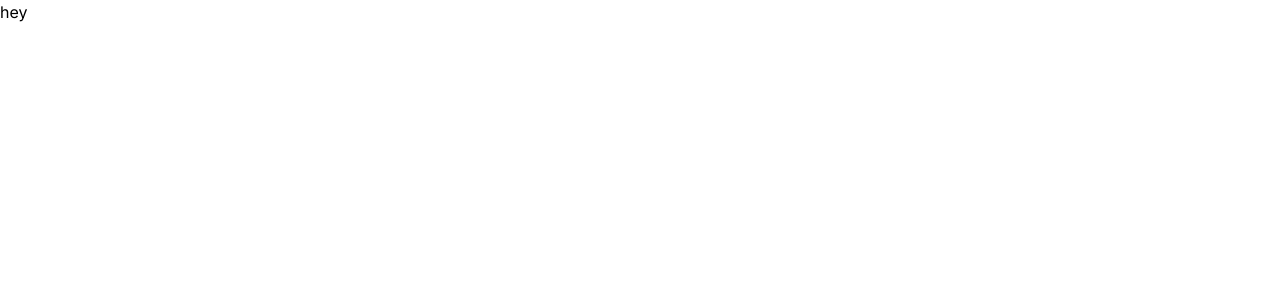
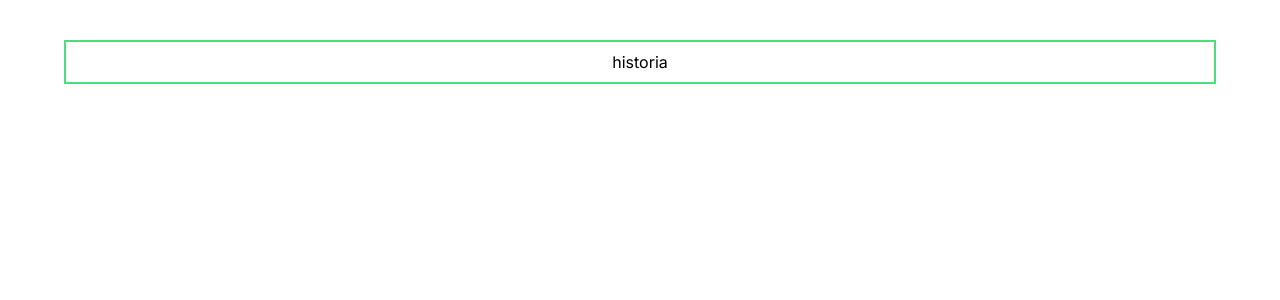
Before and after one commit to mbozhik/historia, a Next.js app: page / in a window 1280 px wide. Shown: the top 300 px of the page. Built offline with nearby package versions, Linux system fonts and the light colour scheme.

Commit message:
init `Container` Global component

```diff
--- a/src/app/page.tsx
+++ b/src/app/page.tsx
@@ -1,5 +1,9 @@
-import Image from 'next/image'
+import Container from '#/Global/Container'
 
 export default function Home() {
-  return <h1>hey</h1>
+  return (
+    <Container>
+      <h1 className="w-full text-center py-2 border-2 border-green-400">historia</h1>
+    </Container>
+  )
 }
--- /dev/null
+++ b/src/components/Global/Container.tsx
@@ -0,0 +1,20 @@
+import {cn} from '@/lib/utils'
+
+interface Props {
+  children: React.ReactNode
+  width?: '1/2' | '2/3'
+  padding?: boolean
+  className?: string
+}
+
+export const containerSize = {
+  default: 'mx-auto flex-auto',
+  '1/2': 'w-[40%] xl:w-[90%]',
+  '2/3': 'w-[80%] xl:w-[90%]',
+}
+
+export default function Container({children, width = '2/3', padding = true, className}: Props) {
+  const containerStyles = `${containerSize.default} ${containerSize[width]} ${padding && 'pt-10'} ${cn(className)}`
+
+  return <main className={cn(containerStyles, className)}>{children}</main>
+}
```
